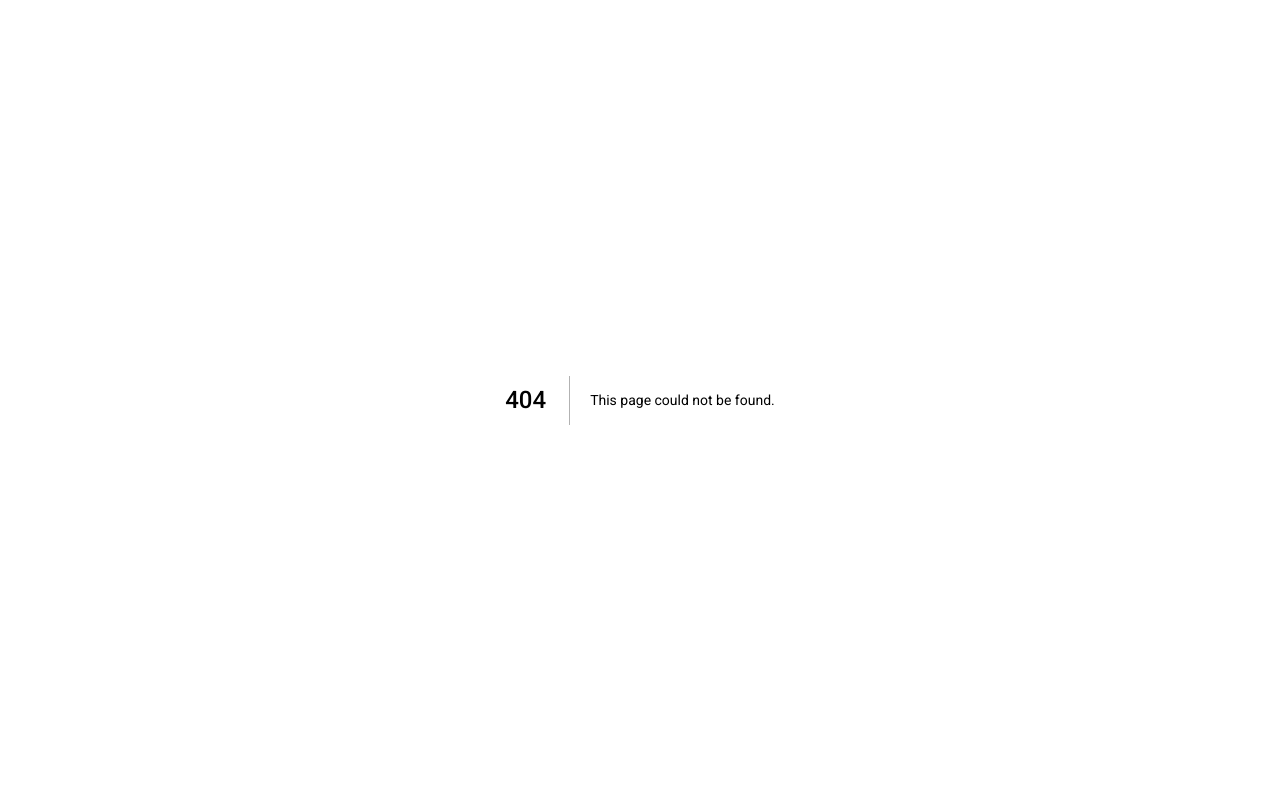
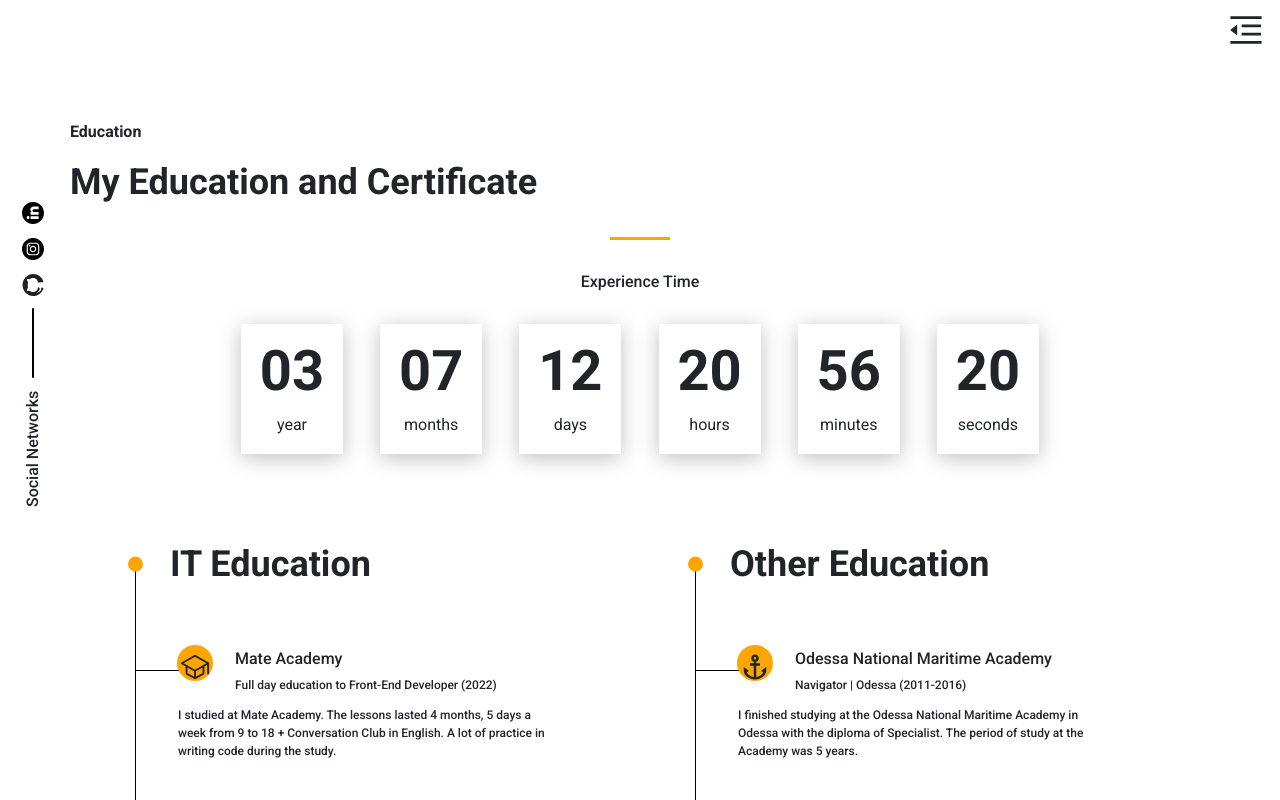
Before and after one commit to khozhainov-aleksandr/Porfolio-Khozhainov-Oleksandr, a Next.js app: page /education in a window 1280 px wide. Before the commit this address had no page. Shown: the top 800 px of the page. Built offline with nearby package versions, Linux system fonts and the light colour scheme.

Commit message:
create page education

```diff
--- /dev/null
+++ b/src/pages/education.tsx
@@ -0,0 +1,83 @@
+import { educationData } from './api';
+import { Menu } from '@/components/Menu';
+import { SocialNetworkSidebar } from '@/components/SocialNetworkSidebar';
+import { Container } from '@/components/Container';
+import styles from '@/styles/Education.module.scss'
+
+export default function Education() {
+  return (
+    <div className={styles.education}>
+      <Menu />
+      <Container>
+        <>
+          <h1 className={styles.mainTitle}>
+            Education
+          </h1>
+          <h2 className={styles.subTitle}>
+            My Education and Certificate
+          </h2>
+          <div className={styles.divider} />
+
+          <div className={styles.timer}>
+            <div className={styles.timerTitle}>
+              Experience Time
+            </div>
+            <div className={styles.timerWrapper}>
+              <div className={styles.timerBlock}>
+                <span id="years">03</span>year
+              </div>
+              <div className={styles.timerBlock}>
+                <span id="months">07</span>months
+              </div>
+              <div className={styles.timerBlock}>
+                <span id="days">12</span>days
+              </div>
+              <div className={styles.timerBlock}>
+                <span id="hours">20</span>hours
+              </div>
+              <div className={styles.timerBlock}>
+                <span id="minutes">56</span>minutes
+              </div>
+              <div className={styles.timerBlock}>
+                <span id="seconds">20</span>seconds
+              </div>
+            </div>
+          </div>
+
+          <div className={styles.educationWrapper}>
+            {educationData.map((data, i) => (
+              <div key={i} className={styles.educationColumn}>
+                <h2 className={styles.educationTitle}>
+                  {data.mainTitle}
+                </h2>
+                <ul>
+                  {data.items.map((item, i) => (
+                    <li key={i}>
+                      <div className={styles.educationItem}>
+                        <div className={styles.educationItemHead}>
+                          <div className={styles.educationItemIcon}>
+                            {item.icon}
+                          </div>
+                          <h4 className={styles.educationItemTitle}>
+                            {item.title}
+                          </h4>
+                          <div className={styles.educationItemLocation}>
+                            {item.subTitle}
+                          </div>
+                        </div>
+                        <p className={styles.educationItemDescription}>
+                          {item.description}
+                        </p>
+                      </div>
+                    </li>
+                  ))}
+                </ul>
+              </div>
+            ))}
+          </div>
+        </>
+      </Container>
+      <SocialNetworkSidebar />
+    </div>
+  )
+}
```
